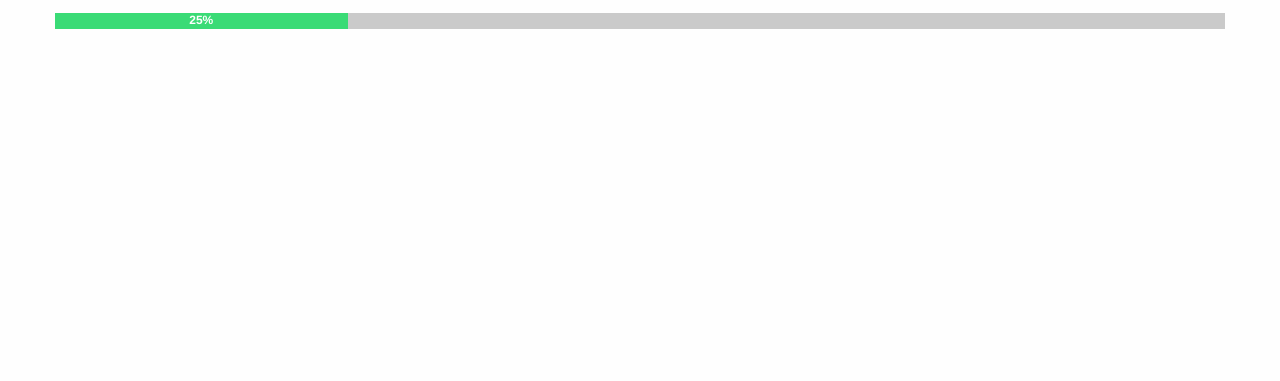
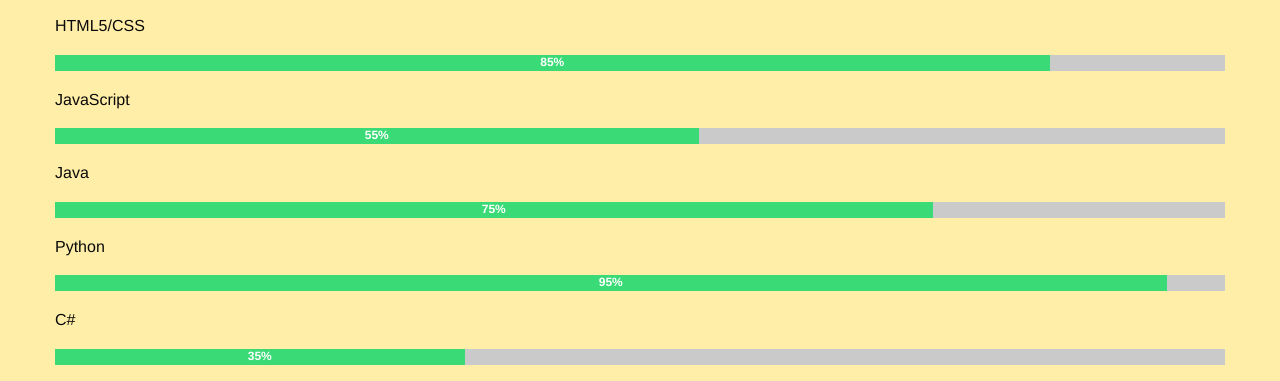
Before and after one commit to Andyibarra/Propuesta, a plain HTML site: page index.html in a window 1280 px wide. Shown: the part 243-624 px from the top of the page. Drawn offline with Linux system fonts and the light colour scheme; files that its build step writes are made by us from their sources.

Commit message:
Add files via upload

```diff
--- a/css/app.css
+++ b/css/app.css
@@ -1,4 +1,5 @@
 body{
+	background-color: #FFEEA7;
 	background-image: url("../img/bg.png");
 	background-repeat: no-repeat;
 }
--- a/index.html
+++ b/index.html
@@ -44,12 +44,53 @@
     </div>
   </div>
     <div class="row">
-      <div class="large-12 columns">
-      <div class="success progress" role="progressbar" tabindex="0" aria-valuenow="25" aria-valuemin="0" aria-valuetext="25 percent" aria-valuemax="100">
-        <div class="progress-meter" style="width: 25%">
-          <p class="progress-meter-text">25%</p>
+      <div class="large-12 columns"><p>HTML5/CSS</p>
+      <div class="success progress" role="progressbar" tabindex="0" aria-valuenow="85" aria-valuemin="0" aria-valuetext="85 percent" aria-valuemax="100">
+        <div class="progress-meter" style="width: 85%">
+          <p class="progress-meter-text">85%</p>
         </div>
       </div>
+    </div>
+    </div>
+  <div class="row">
+      <div class="large-12 columns"><p>JavaScript</p>
+      <div class="success progress" role="progressbar" tabindex="0" aria-valuenow="85" aria-valuemin="0" aria-valuetext="85 percent" aria-valuemax="100">
+        <div class="progress-meter" style="width: 55%">
+          <p class="progress-meter-text">55%</p>
+        </div>
+      </div>
+    </div>
+    </div>
+    <div class="row">
+      <div class="large-12 columns"><p>Java</p>
+      <div class="success progress" role="progressbar" tabindex="0" aria-valuenow="85" aria-valuemin="0" aria-valuetext="85 percent" aria-valuemax="100">
+        <div class="progress-meter" style="width: 75%">
+          <p class="progress-meter-text">75%</p>
+        </div>
+      </div>
+    </div>
+    </div>
+    <div class="row">
+      <div class="large-12 columns"><p>Python</p>
+      <div class="success progress" role="progressbar" tabindex="0" aria-valuenow="85" aria-valuemin="0" aria-valuetext="85 percent" aria-valuemax="100">
+        <div class="progress-meter" style="width: 95%">
+          <p class="progress-meter-text">95%</p>
+        </div>
+      </div>
+    </div>
+    </div>
+    <div class="row">
+      <div class="large-12 columns"><p>C#</p>
+      <div class="success progress" role="progressbar" tabindex="0" aria-valuenow="35" aria-valuemin="0" aria-valuetext="35 percent" aria-valuemax="100">
+        <div class="progress-meter" style="width: 35%">
+          <p class="progress-meter-text">35%</p>
+        </div>
+      </div>
+    </div>
+    </div>
+    <div class="row">
+      <div class="large-12 columns"><a href="https://drive.google.com/file/d/0B3-pCP2O9vaiU0lsbW8tSzVza0hoV0txQjNFN1R3TlI1R2tj/view?usp=sharing"><h2>My CV</h2></a>
+
     </div>
     </div>
 
```
